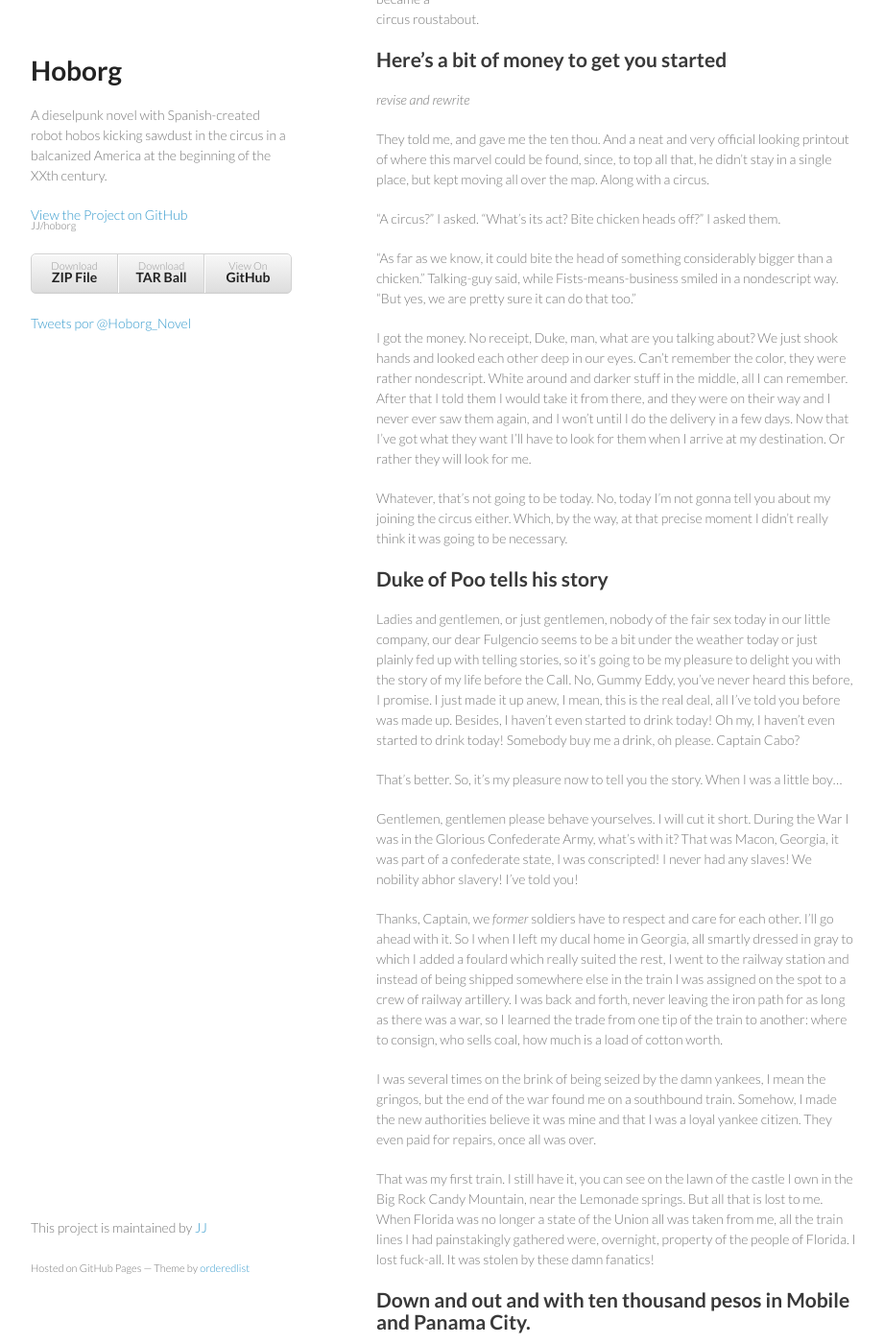
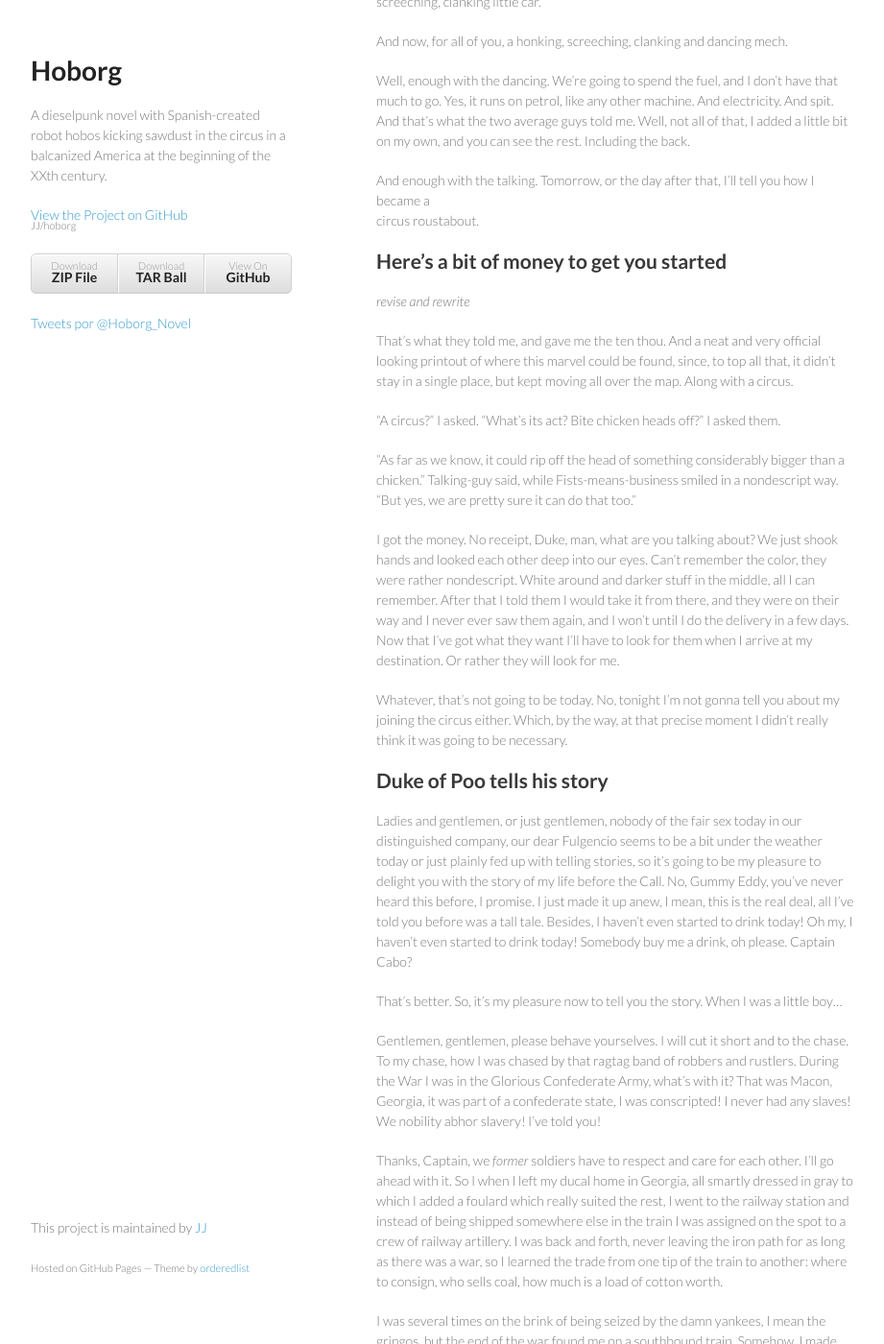
Before and after one commit to JJ/hoborg, a Jekyll site: the page built from text/text.md, in a window 1280 px wide and 1400 px high, scrolled down 5212 px. Shown: the whole window at 96% size, without its empty margins (178-1099 px from the left). Built offline with Jekyll 4.4.1, drawn with Linux system fonts in a browser that asks for light colours; comment, search, counter and statistics services are not loaded; some of the changed text lies outside the part shown.

Commit message:
Sync text/text.md from master to gh-pages

```diff
--- a/text/text.md
+++ b/text/text.md
@@ -74,7 +74,7 @@
 
 What do you mean, Gummy? It's the plain truth. I will tell it to you exactly like it happened. Yes,
 sir, I'm sure, what are you, a fuckin' people's court?  Do I have to
-take the oath or anything?
+take the oath or what?
 
 Alright, then. This is the real story of how I came to be in the possession of Manuel
 the Man-Made Man starts in Mobile, which is only fitting, given the
@@ -112,7 +112,7 @@
 
 I was there, looking up and down while strolling alongside the docks, minding my own business,
 which was precisely what I was looking for at that early moment of the
-day. I needed a hire, was looking for a job for somebody who needed a quick mind and a strong pair
+day. I needed a hire, was looking to work for somebody who needed a quick mind and a strong pair
 of arms, but meanwhile I kept dodging the sun and keeping myself in the shade,
 because the sun made  my clothes too warm for comfort. What was it?
 Big Winter? Winter's younger brother? Rvfo Cuse or Rakko,  can't
@@ -138,7 +138,13 @@
 pig." But I was minding my own business, which was for the time being not related to those
 guys, but could be.
 
-No, they had a pretty normal face and hair and cloth-colored cloth; they were nondescript
+No, Gummy, they were quiet, not even talking to each other. But they
+had their eyes set on me and their walk was taking them towards me.
+
+Who wants a mechanical man?
+---------------------------------------------
+
+What did they look like, you say? Well, they had a pretty normal face and hair and cloth-colored cloth; they were nondescript
 besides what I have already said. Although they
  had probably not been mugged yet because one of the dandies had his
 demeanor bolted on, instead of having been born into it. Strong but
@@ -189,7 +195,12 @@
 You had heard about that Manuel that is now stashed in the moored
 wagon before I showed up here with it? Well, I hadn't, I was not so
 well informed and educated as you all apparently are in this
-jungle.
+jungle. Why did they ask me? I was strong and young and confident. I
+still am. Do you want to wrestle? Gee, Dale, how the fuck do you want
+me to know that? For all I knew, they had asked every other guy
+walking in the docks! And I might have been the only one wanting to
+listen to them and to the job, even if I had never heard about
+anything like that.
 
 Which is why the speaking non-descript man described it for me,
 just in case I got it wrong and got them a kicking watering can or the
@@ -298,19 +309,19 @@
 
 *revise and rewrite*
 
-They told me, and gave me the ten thou. And a neat and very official looking printout of where this marvel could be found, since, to top all
-that, he didn't stay in a single place, but kept moving all over the
+That's what they told me, and gave me the ten thou. And a neat and very official looking printout of where this marvel could be found, since, to top all
+that, it didn't stay in a single place, but kept moving all over the
 map. Along with a circus.
 
 "A circus?" I asked. "What's its act? Bite chicken heads off?" I asked them.
 
-"As far as we know, it could bite the head of something considerably
+"As far as we know, it could rip off the head of something considerably
 bigger than a chicken." Talking-guy said, while Fists-means-business
 smiled in a nondescript way. "But yes, we are pretty sure it can do
 that too."
 
 I got the money. No receipt, Duke, man, what are you talking about? We just
-shook hands and looked each other deep in our eyes. Can't remember
+shook hands and looked each other deep into our eyes. Can't remember
 the color, they were rather nondescript. White around and darker stuff in the
 middle, all I can remember. After that
 I told them I would take it from there, and they were on
@@ -319,7 +330,7 @@
 look for them when I arrive at my destination. Or rather they will
 look for me.
 
-Whatever, that's not going to be today. No, today I'm not gonna tell
+Whatever, that's not going to be today. No, tonight I'm not gonna tell
 you about my joining the circus either.  Which, by the way, at that precise
 moment I didn't really think it was going to be necessary.
 
@@ -327,19 +338,20 @@
 --------------------------------
 
 Ladies and gentlemen, or just gentlemen, nobody of the fair sex today
-in our little company,  our dear Fulgencio seems to be a bit under the
+in our distinguished company,  our dear Fulgencio seems to be a bit under the
 weather today or just plainly fed up with telling stories, so it's
 going to be my pleasure to delight you  with the story of my
 life before the Call. No, Gummy Eddy, you've never heard this before, I
 promise. I just made it up anew, I mean, this is the real deal, all I've
-told you before was made up. Besides, I haven't
+told you before was a tall tale. Besides, I haven't
 even started to drink today! Oh my, I haven't even started to drink
 today! Somebody buy me a drink, oh please. Captain Cabo?
 
 That's better. So, it's my pleasure now to tell you the story. When I was a little boy...
 
-Gentlemen, gentlemen please behave yourselves. I
-will cut it short. During the  War I was in the Glorious
+Gentlemen, gentlemen, please behave yourselves. I
+will cut it short and to the chase. To my chase, how I was chased by
+that ragtag band of robbers and rustlers. During the  War I was in the Glorious
 Confederate Army,  what's with it? That was Macon, Georgia, it was
 part of a
 confederate state, I was conscripted! I never had any slaves! We
@@ -367,7 +379,7 @@
 springs. But all that is lost to me. When Florida was no longer a
 state of the Union all was taken from me, all the train lines I had
 painstakingly gathered were, overnight, property of the people of
-Florida.  I lost fuck-all.  It was stolen by these damn fanatics!
+Florida.  I lost fuck-all.  It was robbed by these damn fanatics!
 
 Down and out and with ten thousand pesos in Mobile and Panama City.
 ---------------------------------------------------------------------
@@ -519,7 +531,7 @@
 to run to the next comisaría and denounce me for anti-popular
 activities. What could they take from me? My freedom? My life? They
 can have it all and good riddance, I've always lived next to a rail
-yard and, before I'm caught, I'll die in them.
+yard and, before I'm caught, I'll do myself and die in them.
 
 As a point of fact, I was about to do exactly that the day they took
 my railway from me. The name of Jacksonville had just been changed to
@@ -745,10 +757,11 @@
 I married a bearded woman
 ------------------------------------
 
-Not quite, although seducing one of them would be a way of marrying
+Not quite. Although seducing one of them would be a way of marrying
 into the circus, I was not amused by that prospect. So I have two words
 for you: Fake. Papers.
-With them in hand, I crossed under the circus arch, which had just arrived
+With them in hand, a good buttoned-up shirt and my scant belongings in
+a burlap bindle over my sholder I crossed under the circus arch, which had just arrived
 to the city of Ferry Pass.
 
 "Let me check that." said the improbably named Boris, the circus
```
Also changed, not shown: other parts of text/text.md (+1 -1 lines).
